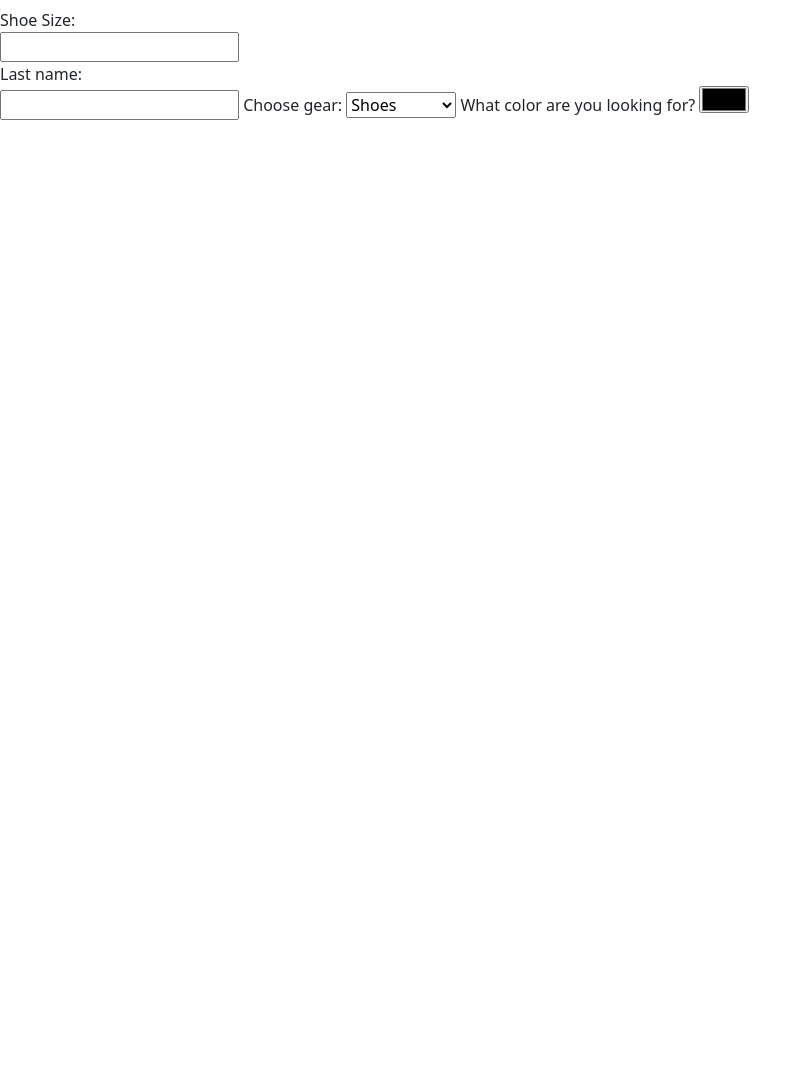
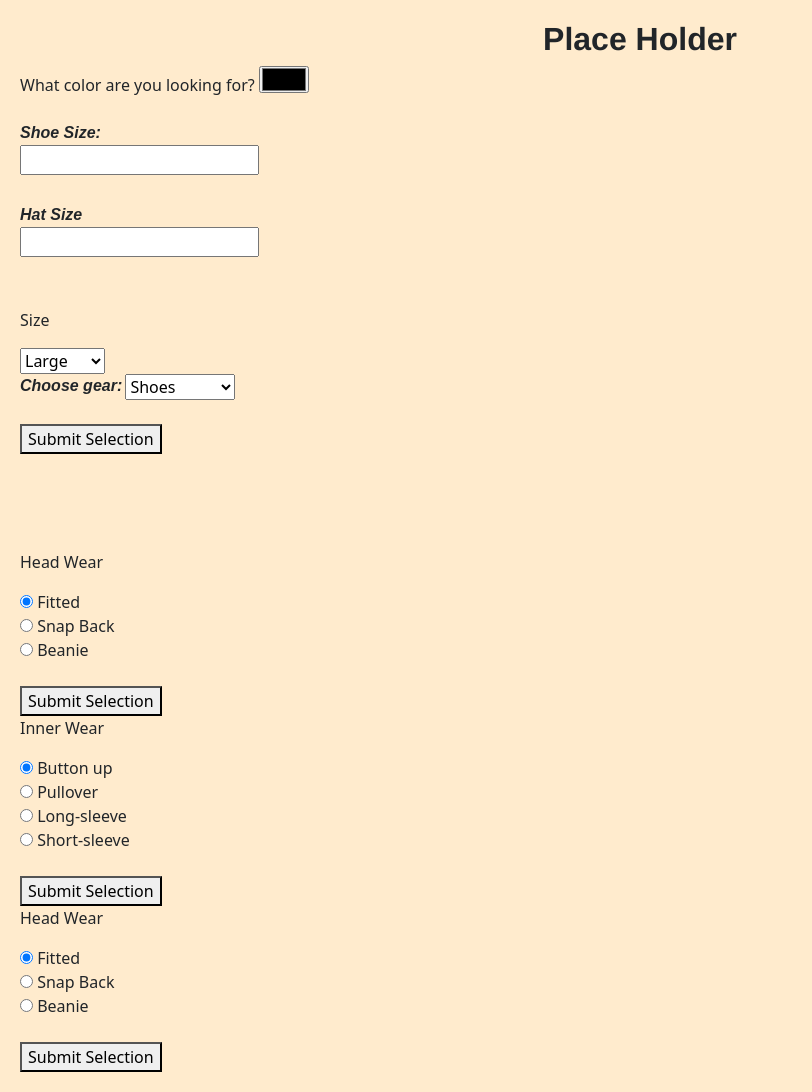
Before and after one commit to jando79/team-thread, a website built with webpack: page src/index.html in a window 1280 px wide. Shown: the whole page, without its empty margins (0-812 px from the left). Before the commit the page ends 800 px from the top, so only its background shows below. Built offline with nearby package versions, Linux system fonts and the light colour scheme.

Commit message:
ADD Html content for matching and color options

```diff
--- a/src/css/styles.css
+++ b/src/css/styles.css
@@ -0,0 +1,30 @@
+body {
+  background-color: blanchedalmond;
+  margin: 20px;
+}
+
+h1 {
+  text-align: center;
+  font-size: 32px;
+  font-weight: bold;
+  font-family: Helvetica;
+}
+
+#clothing input {
+    display: block;
+    margin-bottom: 0.2em;
+}
+
+#clothing label {
+    float: left;
+    margin-right: 0.2em;
+    font-family: Arial;
+    font-style: italic;
+    font-weight: 550;
+}
+
+#color label {
+  font-family: Arial;
+  font-style: italic;
+  font-weight: 550;
+}
--- a/src/index.html
+++ b/src/index.html
@@ -5,28 +5,82 @@
   </head>
 
   <body>
-    <h1></h1>
+    <h1>Place Holder</h1>
 
-    <form>
+    <label for="color">What color are you looking for?</label>
+    <input id="color" type="color">
+    <br><br>
+
+    <form id="clothing">
       <label for="shoe-size">Shoe Size:</label><br>
-      <input type="shoe-size" id="fname" name="fname"><br>
-      <label for="lname">Last name:</label><br>
-      <input type="text" id="lname" name="lname">
+      <input type="number" id="shoes" name="shoe-size"><br>
+      <label for="hat-size">Hat Size</label><br>
+      <input type="number" id="hat-fit" name="hat-size"><br>
+      <br>
+      <p>Size</p>
+      <select id="clothing size">
+        <option>Large</option>
+        <option>Medium</option>
+        <option>Small</option>
+      </select><br>
+
 
     <label for="clothing options">Choose gear:</label>
-    <select name="clothing" id="clothes" form="clothing-form">
+    <select name="clothing" id="clothes">
       <option value="shoes">Shoes</option>
       <option value="hats">Hats</option>
       <option value="inner-wear">Inner Wear</option>
       <option value="outer-wear">Outer Wear</option>
-  </select>
+    </select>
+    <br><br>
 
-  <label for="color">What color are you looking for?</label>
-  <input id="color" type="color">
-  <!-- const favoriteColor = document.getElementById("color").value; -->
+  <button type="submit">Submit Selection</button>
 
+  </form>
+  <br><br>
   <div id="results-div"></div>
+  <br><br>
 
+  <div id="hat-selection" class="hidden">
+    <form>
+      <p>Head Wear</p>
+        <input type="radio" name="hat1" value="fitted" id="fit" checked>
+        <label for="fit">Fitted</label><br>
+        <input type="radio" name="hat2" value="snap" id="snap-back">
+        <label for="snap-back">Snap Back</label><br>
+        <input type="radio" name="hat3" value="knit" id="knit-cap">
+        <label for="knit-cap">Beanie</label><br><br>
+      <button type="submit">Submit Selection</button>
+    </form>
+  </div>
 
-    </body>
-    </html>
+  <div id="inner-wear-selection" class="hidden">
+    <form>
+      <p>Inner Wear</p>
+        <input type="radio" name="inner1" value="buttons" id="button-up" checked>
+        <label for="button-up">Button up</label><br>
+        <input type="radio" name="inner2" value="pullover" id="pulloverShirt">
+        <label for="pulloverShirt">Pullover</label><br>
+        <input type="radio" name="inner3" value="sleeve1" id="long-sleeve">
+        <label for="long-sleeve">Long-sleeve</label><br>
+        <input type="radio" name="inner4" value="sleeve2" id="short-sleeve">
+        <label for="short-sleeve">Short-sleeve</label><br><br>
+      <button type="submit">Submit Selection</button>
+    </form>
+  </div>
+
+  <div id="outer-wear-selection" class="hidden">
+    <form>
+      <p>Head Wear</p>
+        <input type="radio" name="hat1" value="fitted" id="fit" checked>
+        <label for="fit">Fitted</label><br>
+        <input type="radio" name="hat3" value="snap" id="snap-back">
+        <label for="snap-back">Snap Back</label><br>
+        <input type="radio" name="hat2" value="knit" id="knit-cap">
+        <label for="knit-cap">Beanie</label><br><br>
+      <button type="submit">Submit Selection</button>
+    </form>
+  </div>
+
+</body>
+</html>
--- a/src/index.js
+++ b/src/index.js
@@ -13,3 +13,5 @@ async function getThreads(city) {
     printError(response, city);
   }
 }
+
+// <!-- const favoriteColor = document.getElementById("color").value; -->
```
Also changed, not shown: README.md.
